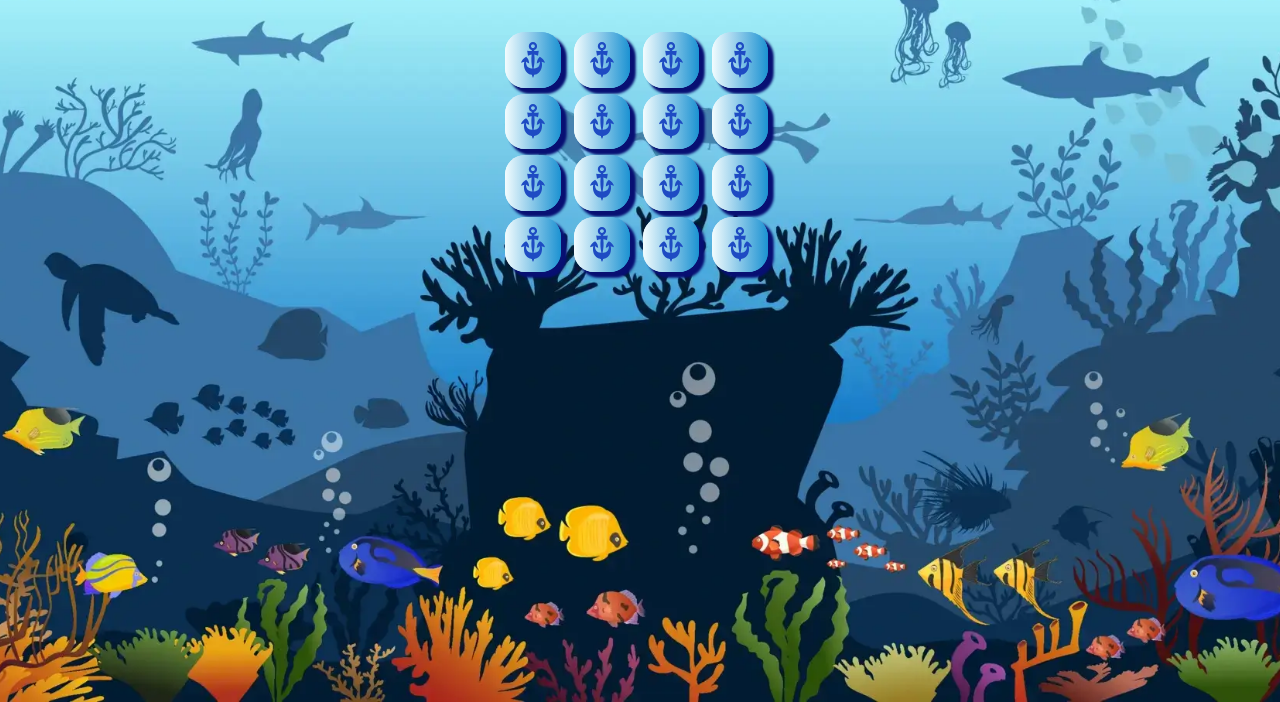
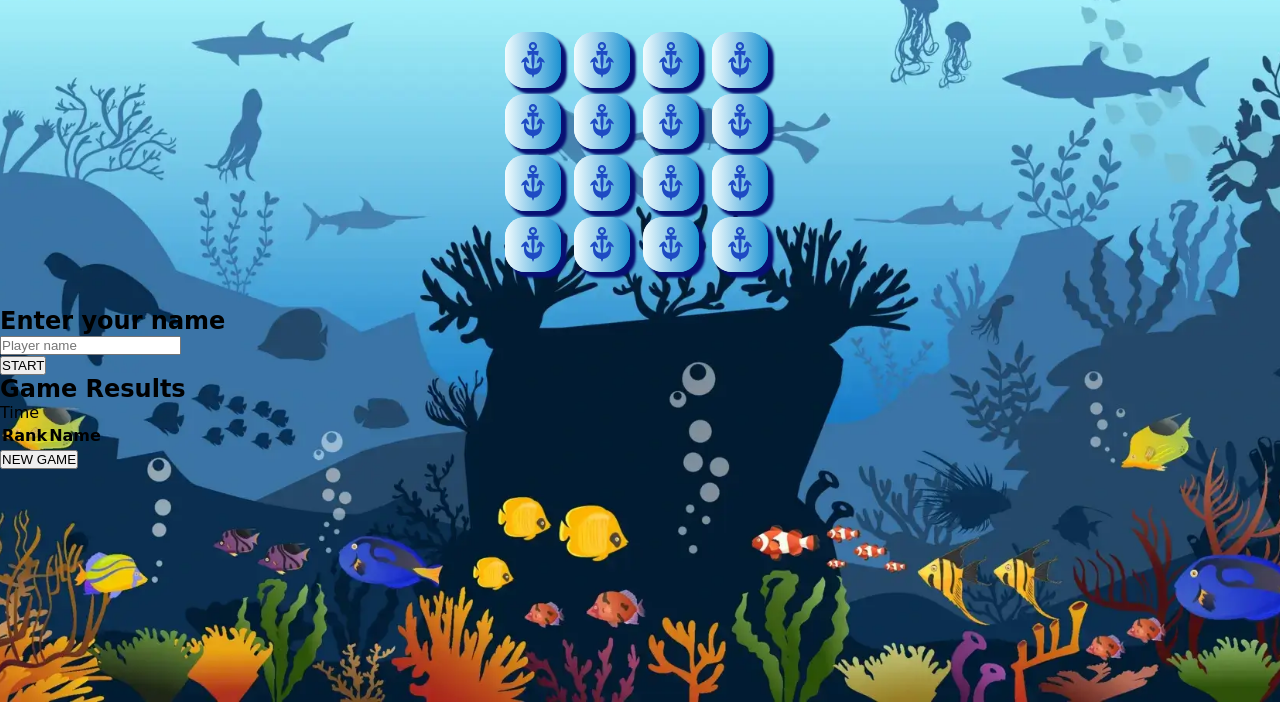
Before and after one commit to CodeWizard-1/memory-game-sea-safari, a plain HTML site: page index.html in a window 1280 px wide. Shown: the part 98-800 px from the top of the page. Drawn offline with Linux system fonts and the light colour scheme; a web font is replaced by a local one.

Commit message:
Add start and final windows

```diff
--- a/assets/css/style.css
+++ b/assets/css/style.css
@@ -49,7 +49,7 @@ body {
     width: calc(25% - 12px);
     height: calc(25% - 12px);
     transform: scale(1);
-    position: relative
+    position: relative;
     transition: transform 0.5s;
     transform-style: preserve-3d;
     cursor: pointer;
--- a/index.html
+++ b/index.html
@@ -91,12 +91,34 @@
                 <img src="./assets/images/whale.svg" alt="" class="front-face-card">
                 <img src="./assets/images/Blue-ship-anchor.svg" alt="" class="back-face-card">
             </div>
-
         </section>
         <!-- Start and end windows -->
         <section>
-
-
+            <div id="start-window" class="start-window">
+                <div class="start-window-content">
+                    <h2>Enter your name</h2>
+                    <input type="text" id="play-name" placeholder="Player name">
+                    <br>
+                    <button id="start-button">START</button>
+                </div>
+            </div>
+            <div id="results" class="final-window">
+                <div class="final-window-content">
+                    <h2>Game Results</h2>
+                    <table>
+                        <thead>
+                            <th>
+                                <tr>
+                                    <th>Rank<span id="rating-text"></th>
+                                    <th>Name<span id="results-player-name"></span></th>
+                                    <tr>Time<span id="results-time"></span></tr>
+                            </th>
+                        </thead>
+                        <tbody id="best-results-table"></tbody>
+                    </table>
+                </div>
+            </div>
+            <button id="restart-btn">NEW GAME</button>
         </section>
     </main>
 </body>
```
